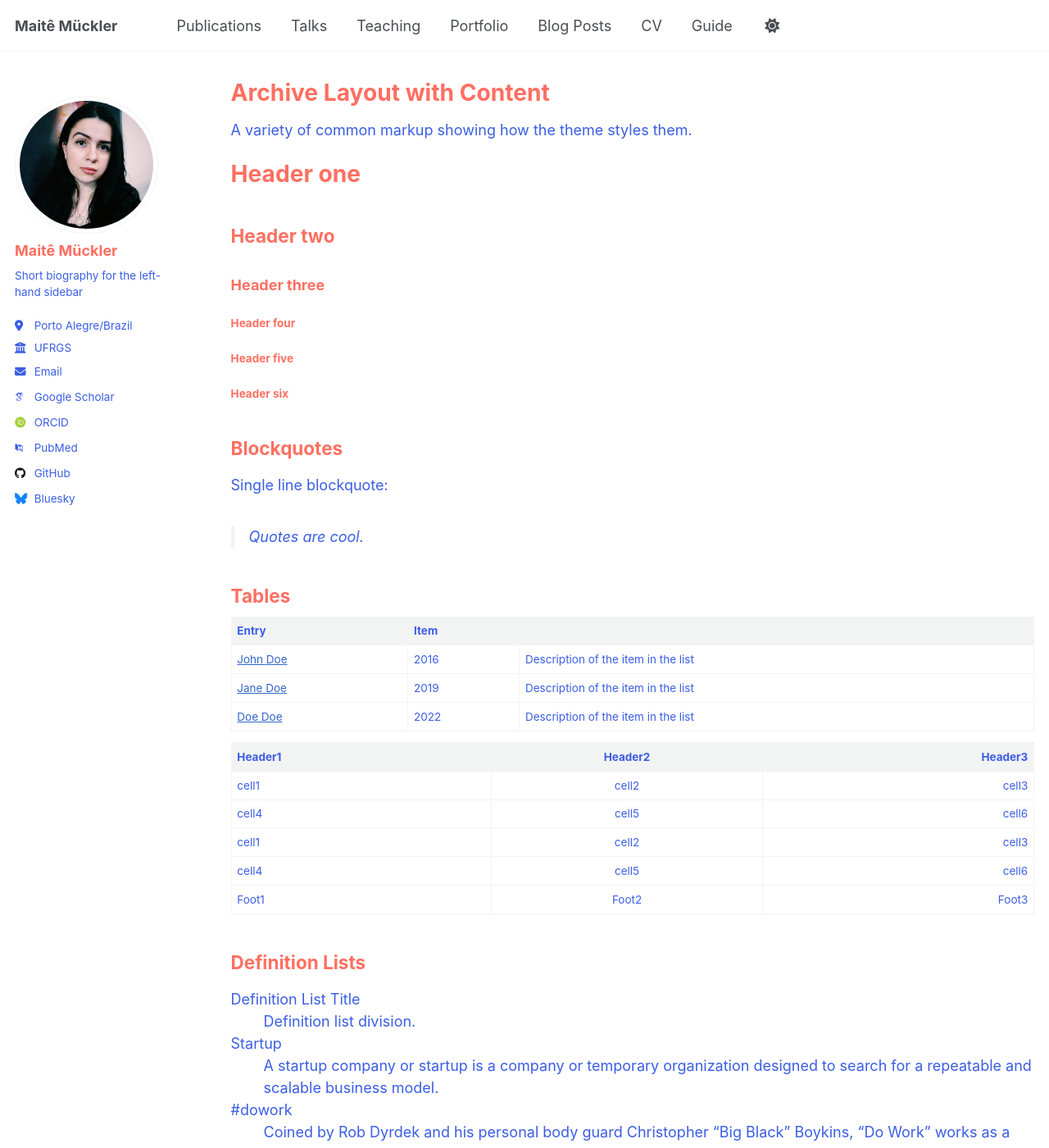
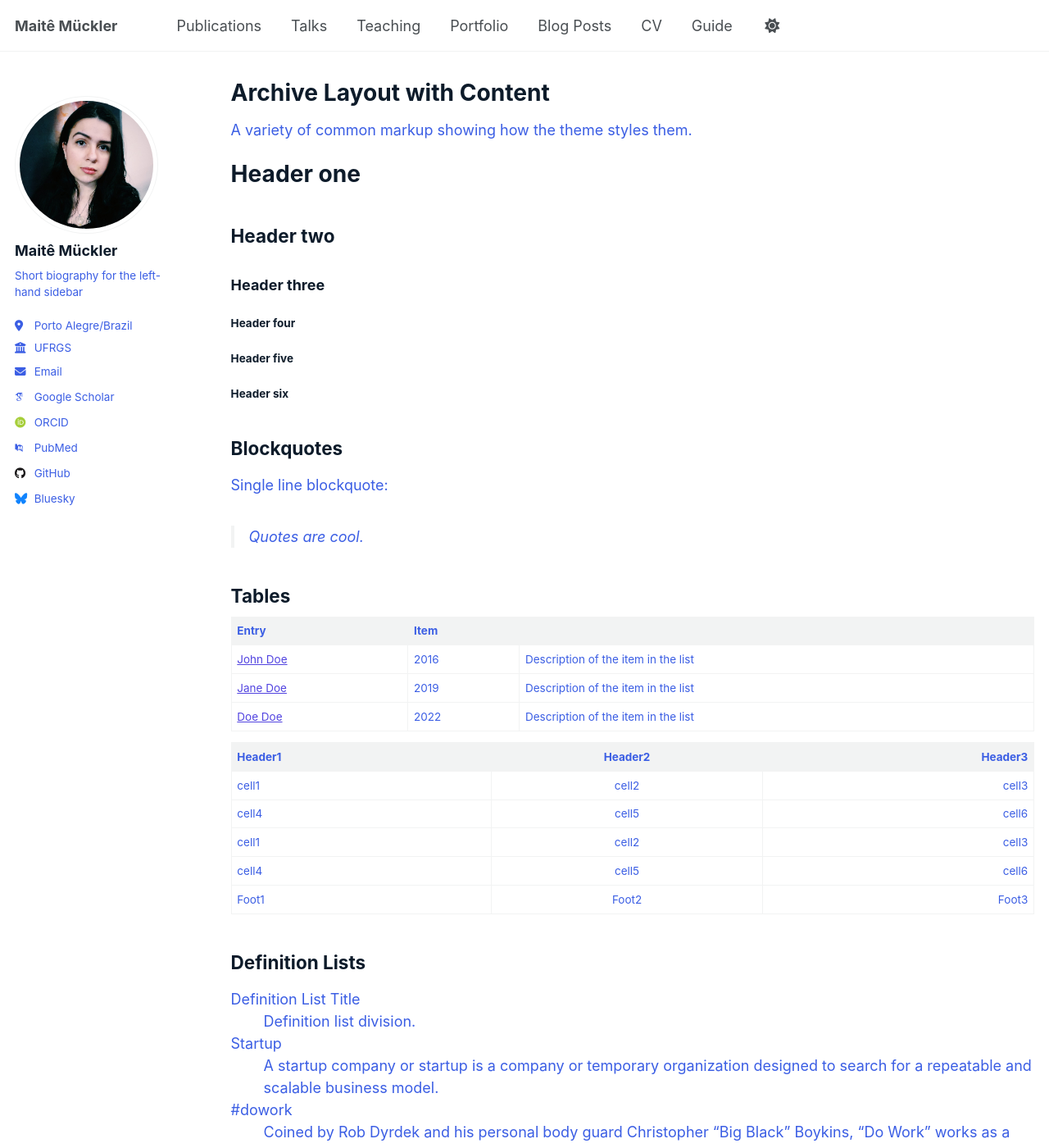
Before and after one commit to maitemuckler/maitemuckler.github.io, a Jekyll site: the page built from _pages/archive-layout-with-content.md, in a window 1280 px wide and 1400 px high. Shown: the whole window at 82% size. Built offline with Jekyll 4.4.1, drawn with Linux system fonts in a browser that asks for light colours; some web fonts are replaced.

Commit message:
Atualiza cores

```diff
--- a/_sass/custom.scss
+++ b/_sass/custom.scss
@@ -1,16 +1,16 @@
 // Títulos (h1, h2...)
 h1, h2, h3, h4, h5, h6 {
-  color: #ff6f61 !important;  // tom coral
+  color: #0d1b2a !important;
 }
 
 // Links normais
 a {
-  color: #3366cc;  // azul link clássico
+  color: #5244e0;
 }
 
 // Links quando o mouse passa por cima
 a:hover {
-  color: #cc3366;  // rosa escuro
+  color: #7a62ff;
 }
 
 // Cor padrão do texto
```
